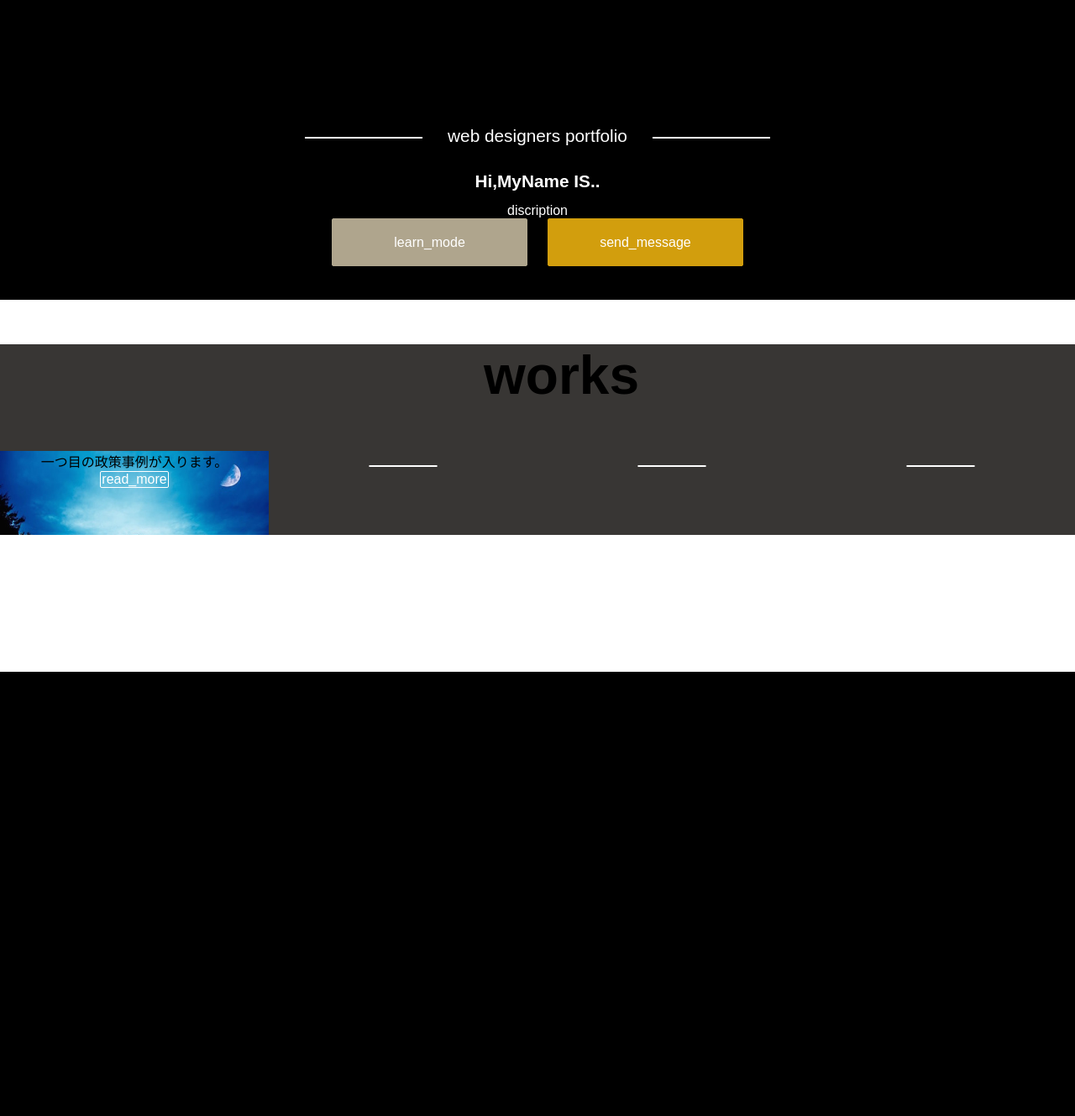
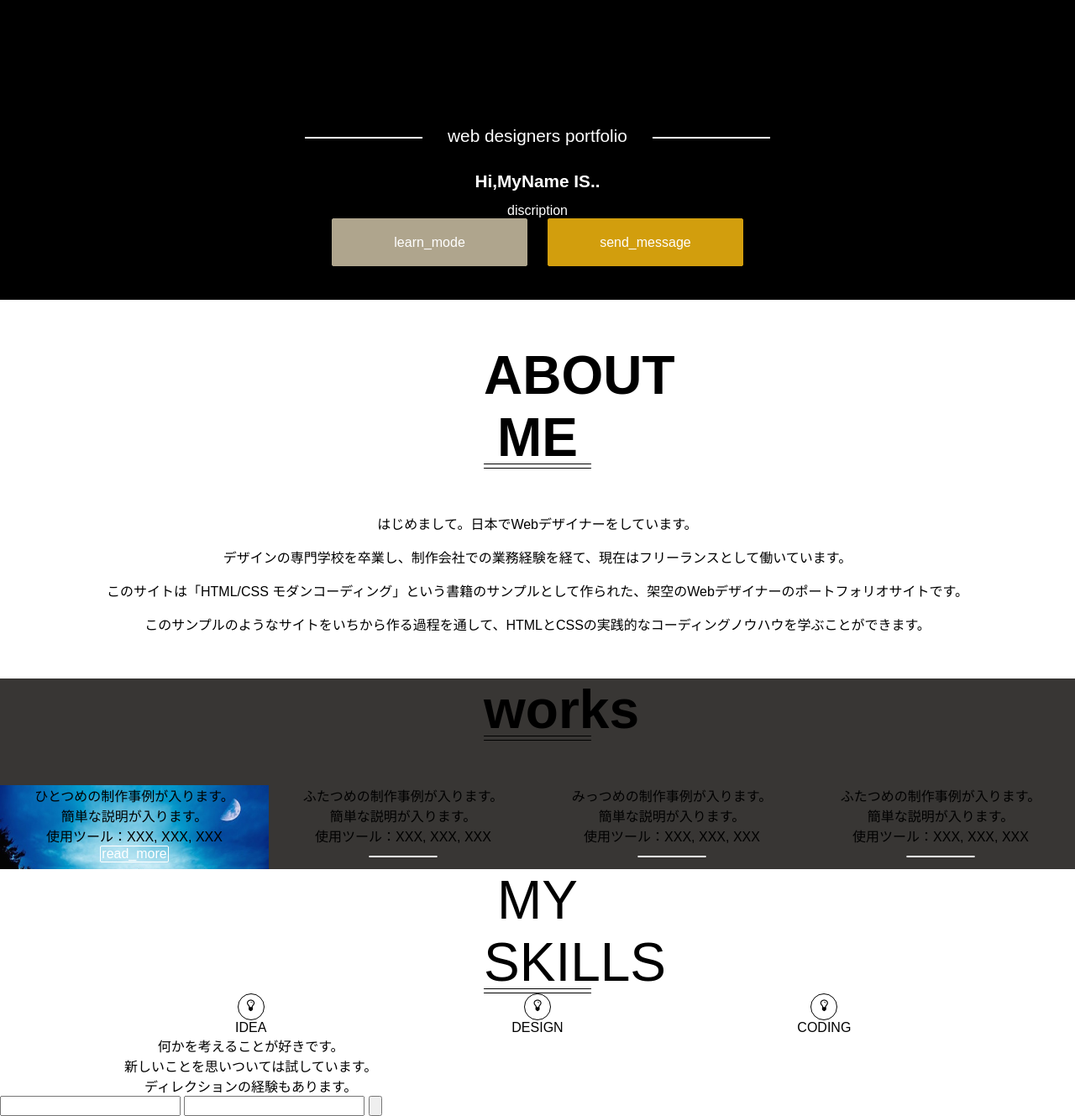
Before and after one commit to umanari145/css, a PHP site: page / in a window 1280 px wide. Shown: the whole page at 84% size. Before the commit the page ends 800 px from the top, so only its background shows below. Run offline with PHP 8.4, Linux system fonts and the light colour scheme; some libraries are stand-ins or nearby versions.

Commit message:
アンダーボーダーの作り方他 アイコンの作り方

```diff
--- a/samplesite01/index.php
+++ b/samplesite01/index.php
@@ -1,5 +1,4 @@
-<?php
-include_once "header.php";
+<?php include_once "header.php";?>
 <section>
 <div class="EntryPanel">
 	<div class="EntryPanel__sub">
--- a/samplesite02/css/style.css
+++ b/samplesite02/css/style.css
@@ -1,3 +1,43 @@
+.centering {
+  margin-left: auto;
+  margin-right: auto;
+  text-align: center;
+}
+.underborder {
+  position: relative;
+}
+.underborder::before,
+.underborder::after {
+  content: '';
+  position: absolute;
+  left: 0;
+  right: 0;
+  bottom: 0;
+  border-bottom: 1px solid #000;
+}
+.underborder::after {
+  bottom: 5px;
+}
+.article_title {
+  font-size: 4rem;
+  width: 10%;
+  margin-left: auto;
+  margin-right: auto;
+  text-align: center;
+  position: relative;
+}
+.article_title::before,
+.article_title::after {
+  content: '';
+  position: absolute;
+  left: 0;
+  right: 0;
+  bottom: 0;
+  border-bottom: 1px solid #000;
+}
+.article_title::after {
+  bottom: 5px;
+}
 header {
   width: 100%;
   background: #000;
@@ -57,16 +97,14 @@ header .button_area .send_message {
   border: 1px solid #D29E0D;
   background: #D29E0D;
 }
+.about .text_area p {
+  margin-left: auto;
+  margin-right: auto;
+  text-align: center;
+}
 .works {
   width: 100%;
   background: #383634;
-}
-.works .article_title {
-  font-size: 4rem;
-  width: 10%;
-  margin-left: auto;
-  margin-right: auto;
-  text-align: center;
 }
 .works .link_block {
   width: 100%;
@@ -91,3 +129,25 @@ header .button_area .send_message {
   background-image: url('../img/tree.jpg');
   background-size: cover;
 }
+.skill .icon_area_block {
+  margin-left: auto;
+  margin-right: auto;
+  text-align: center;
+  width: 80%;
+  display: table;
+  table-layout: fixed;
+}
+.skill .icon_area_block .icon_area {
+  text-align: center;
+  display: table-cell;
+}
+.skill .icon_area_circule {
+  margin-left: auto;
+  margin-right: auto;
+  text-align: center;
+  width: 30px;
+  height: 30px;
+  line-height: 28px;
+  border: 1px solid #000;
+  border-radius: 50%;
+}
--- a/samplesite02/css/style.less
+++ b/samplesite02/css/style.less
@@ -1,4 +1,32 @@
 // out: style.css
+
+.centering{
+	margin-left: auto;
+	margin-right: auto;
+	text-align: center;
+}
+
+.underborder{
+	position: relative;
+	&::before,&::after{
+		content:'';
+		position: absolute;
+		left:0;
+		right:0;
+		bottom: 0;
+		border-bottom:1px solid #000;
+	}
+	&::after{
+		bottom:5px;
+	}
+}
+
+.article_title {
+	font-size: 4rem;
+	width: 10%;
+	.centering;
+	.underborder
+}
 
 header {
 	width: 100%;
@@ -71,17 +99,17 @@ header {
 	}
 }
 
+.about{
+	.text_area{
+		p{
+			.centering;
+		}
+	}
+}
+
 .works {
 	width: 100%;
 	background: #383634;
-
-	.article_title {
-		font-size: 4rem;
-		width: 10%;
-		margin-left: auto;
-		margin-right: auto;
-		text-align: center;
-	}
 
 	.link_block {
 		width: 100%;
@@ -106,6 +134,28 @@ header {
 			background-image: url('../img/tree.jpg');
 			background-size: cover;
 		}
-
 	}
 }
+
+.skill{
+
+	.icon_area_block{
+		.centering;
+		width:80%;
+		display: table;
+		table-layout: fixed;
+		.icon_area{
+			text-align: center;
+			display: table-cell;
+		}
+	}
+
+	.icon_area_circule{
+		.centering;
+		width: 30px;
+		height: 30px;
+		line-height: 28px;
+		border:1px solid #000;
+		border-radius: 50%;
+	}
+}
--- a/samplesite02/index.html
+++ b/samplesite02/index.html
@@ -4,6 +4,8 @@
 	<meta charset="UTF-8">
 	<meta name="viewport" content="width=device-width, initial-scale=1.0">
 	<meta http-equiv="X-UA-Compatible" content="ie=edge">
+	<link rel="stylesheet" href="http://fonts.googleapis.com/css?family=Raleway:700,400">
+    <link rel="stylesheet" href="http://maxcdn.bootstrapcdn.com/font-awesome/4.3.0/css/font-awesome.min.css">
 	<link rel="stylesheet" href="./css/normalize.css">
 	<link rel="stylesheet" href="./css/style.css">
 	<title>Document</title>
@@ -20,40 +22,100 @@
 		</div>
 	</header>
 
-	<section class="about"></section>
+	<section class="about">
+		<h2 class="article_title">ABOUT ME</h2>
+		<div class="text_area">
+			<p>はじめまして。日本でWebデザイナーをしています。</p>
+			<p>デザインの専門学校を卒業し、制作会社での業務経験を経て、現在はフリーランスとして働いています。</p>
+			<p>このサイトは「HTML/CSS モダンコーディング」という書籍のサンプルとして作られた、架空のWebデザイナーのポートフォリオサイトです。</p>
+			<p>このサンプルのようなサイトをいちから作る過程を通して、HTMLとCSSの実践的なコーディングノウハウを学ぶことができます。</p>
+		</div>
+	</section>
+
 	<section class="works">
 		<h2 class="article_title">works</h2>
 		<div class="link_block">
 			<div class="single_area tree">
 				<div class="text_area">
-					一つ目の政策事例が入ります。
+					ひとつめの制作事例が入ります。<br>
+					簡単な説明が入ります。<br>
+					使用ツール：XXX, XXX, XXX<br>
 				</div>
 				<a href="" class="link_area">
 					read_more
 				</a>
 			</div>
 			<div class="single_area">
-				<div class="text_area"></div>
+				<div class="text_area">
+					ふたつめの制作事例が入ります。<br>
+					簡単な説明が入ります。<br>
+					使用ツール：XXX, XXX, XXX<br>
+				</div>
 				<a href="" class="link_area"></a>
 			</div>
 			<div class="single_area">
-				<div class="text_area"></div>
+				<div class="text_area">
+					みっつめの制作事例が入ります。<br>
+簡単な説明が入ります。<br>
+使用ツール：XXX, XXX, XXX<br>
+				</div>
 				<a href="" class="link_area"></a>
 			</div>
 			<div class="single_area">
-				<div class="text_area"></div>
+				<div class="text_area">
+					ふたつめの制作事例が入ります。<br>
+					簡単な説明が入ります。<br>
+					使用ツール：XXX, XXX, XXX<br>
+				</div>
 				<a href="" class="link_area"></a>
 			</div>
 		</div>
 
 		<div class="link_block">
-			<div class="text_area"></div>
-			<a href="" class="read_more"></a>
 		</div>
 
 	</section>
-	<section class="skill"></section>
-	<section class="contact"></section>
+	<section class="skill">
+
+		<div class="article_title">MY SKILLS</div>
+
+		<div class="icon_area_block">
+			<div class="icon_area">
+				<div class="icon_area_circule">
+					<i class="icon_self skill-icon fa fa-lightbulb-o"></i>
+				</div>
+				<span class="icon_discription">IDEA</span>
+				<div class="main_description">
+					何かを考えることが好きです。<br>
+					新しいことを思いついては試しています。<br>
+					ディレクションの経験もあります。
+				</div>
+			</div>
+			<div class="icon_area">
+				<div class="icon_area_circule">
+					<i class="icon_self skill-icon fa fa-lightbulb-o"></i>
+				</div>
+				<span class="icon_discription">DESIGN</span>
+				<div class="main_description"></div>
+			</div>
+			<div class="icon_area">
+				<div class="icon_area_circule">
+					<i class="icon_self skill-icon fa fa-lightbulb-o"></i>
+				</div>
+				<span class="icon_discription">CODING</span>
+				<div class="main_description"></div>
+			</div>
+		</div>
+
+	</section>
+	<section class="contact">
+		<div class="sub_title">
+			<input type="text" name="name">
+			<input type="text" name="contents">
+			<input type="button">
+		</div>
+
+	</section>
 	<footer></footer>
 </body>
 </html>
```
Also changed, not shown: sample/index.html (+6 -2 lines), sample/style.css (+23 -0 lines).
